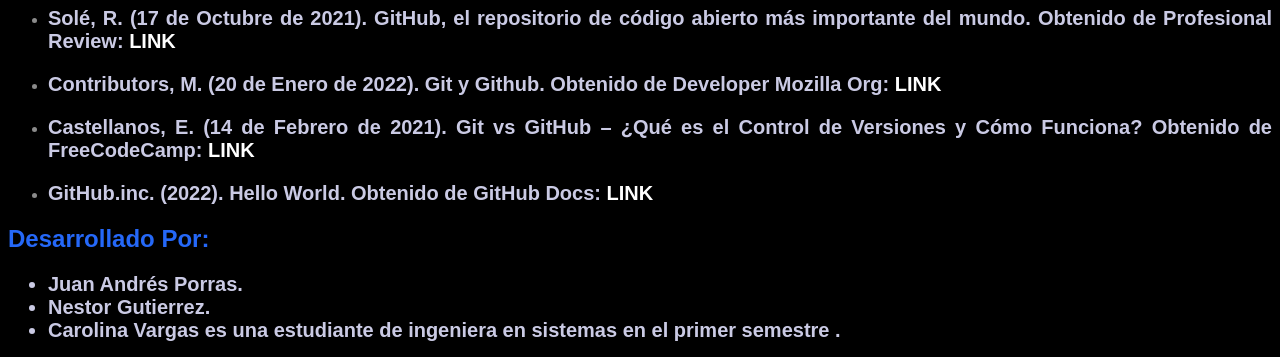
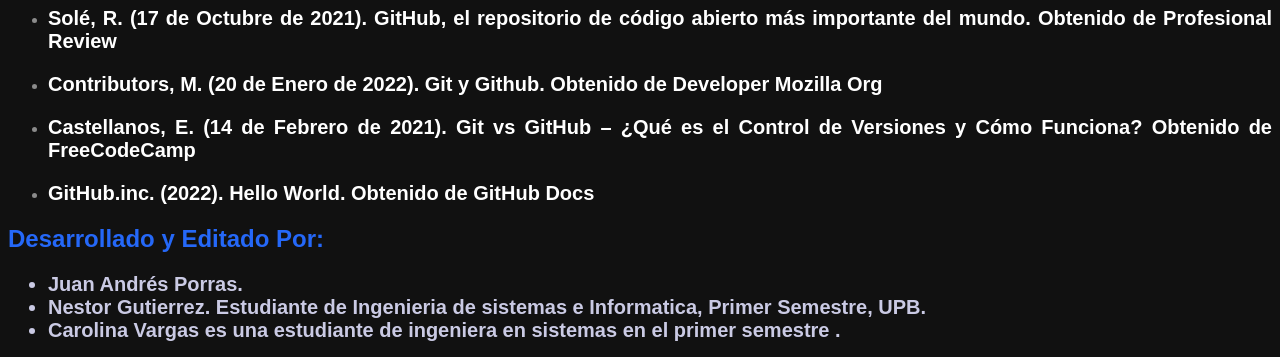
Before and after one commit to JuanA1525/Proyecto_Intro_Sistemas_1, a plain HTML site: page Bibliografia.html in a window 1280 px wide. Shown: the part 170-527 px from the top of the page. Drawn offline with Linux system fonts and the light colour scheme.

Commit message:
Modificacion del fondo y bibliografia

```diff
--- a/Bibliografia.html
+++ b/Bibliografia.html
@@ -10,7 +10,7 @@
 
 </head>
 
-<body bgcolor="black">
+<body bgcolor=111111>
 
     <ul id="BarraSup">
 
@@ -47,33 +47,33 @@
     <ul>
 
         <li class="separador">
-            <p id="sParrafos">Solé, R. (17 de Octubre de 2021). GitHub, el repositorio de código abierto más importante del mundo. Obtenido de Profesional Review: <a href="https://www.profesionalreview.com/2021/09/17/que-es-github/"> LINK </a>
+            <p id="sParrafos"><a href="https://www.profesionalreview.com/2021/09/17/que-es-github/">Solé, R. (17 de Octubre de 2021). GitHub, el repositorio de código abierto más importante del mundo. Obtenido de Profesional Review</a>
 
             </p>
         </li>
 
         <li class="separador">
-            <p id="sParrafos">Contributors, M. (20 de Enero de 2022). Git y Github. Obtenido de Developer Mozilla Org: <a href="https://developer.mozilla.org/es/docs/Learn/Tools_and_testing/GitHub">LINK</a> </p>
+            <p id="sParrafos"><a href="https://developer.mozilla.org/es/docs/Learn/Tools_and_testing/GitHub">Contributors, M. (20 de Enero de 2022). Git y Github. Obtenido de Developer Mozilla Org</a> </p>
         </li>
 
         <li class="separador">
-            <p id="sParrafos">Castellanos, E. (14 de Febrero de 2021). Git vs GitHub – ¿Qué es el Control de Versiones y Cómo Funciona? Obtenido de FreeCodeCamp: <a href="https://www.freecodecamp.org/espanol/news/git-vs-github-what-is-version-control-and-how-does-it-work/">LINK</a> </p>
+            <p id="sParrafos"><a href="https://www.freecodecamp.org/espanol/news/git-vs-github-what-is-version-control-and-how-does-it-work/">Castellanos, E. (14 de Febrero de 2021). Git vs GitHub – ¿Qué es el Control de Versiones y Cómo Funciona? Obtenido de FreeCodeCamp</a> </p>
         </li>
 
         <li class="separador">
-            <p id="sParrafos">GitHub.inc. (2022). Hello World. Obtenido de GitHub Docs:  <a href="https://docs.github.com/en/get-started/quickstart/hello-world">LINK</a> </p>
+            <p id="sParrafos"><a href="https://docs.github.com/en/get-started/quickstart/hello-world">GitHub.inc. (2022). Hello World. Obtenido de GitHub Docs</a> </p>
         </li>
 
     </ul>
 
-    <h2 id="sSubtitulos"> Desarrollado Por:  </h2>
+    <h2 id="sSubtitulos"> Desarrollado y Editado Por:  </h2>
 
     <ul>
         <li id="sParrafos">
             Juan Andrés Porras.
         </li>
         <li id="sParrafos">
-            Nestor Gutierrez.
+            Nestor Gutierrez. Estudiante de Ingenieria de sistemas e Informatica, Primer Semestre, UPB.
         </li>
         <li id="sParrafos">
             Carolina Vargas es una estudiante de ingeniera en sistemas en el primer semestre .
```
Also changed, not shown: Funciones_Github.html (+1 -1 lines), Git_vs_Github.html (+1 -1 lines), Pa_Que.html (+1 -1 lines), git.html (+1 -1 lines), index.html (+2 -2 lines), IMAGENES/GitHub_logo_Black_2.jpg (added).
